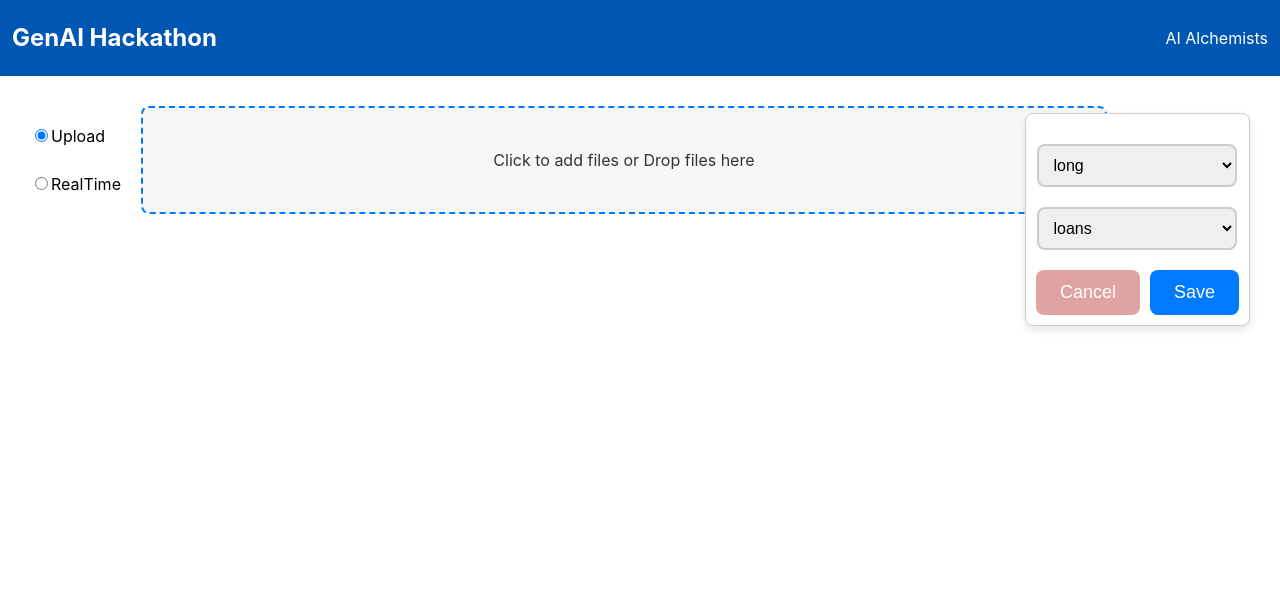
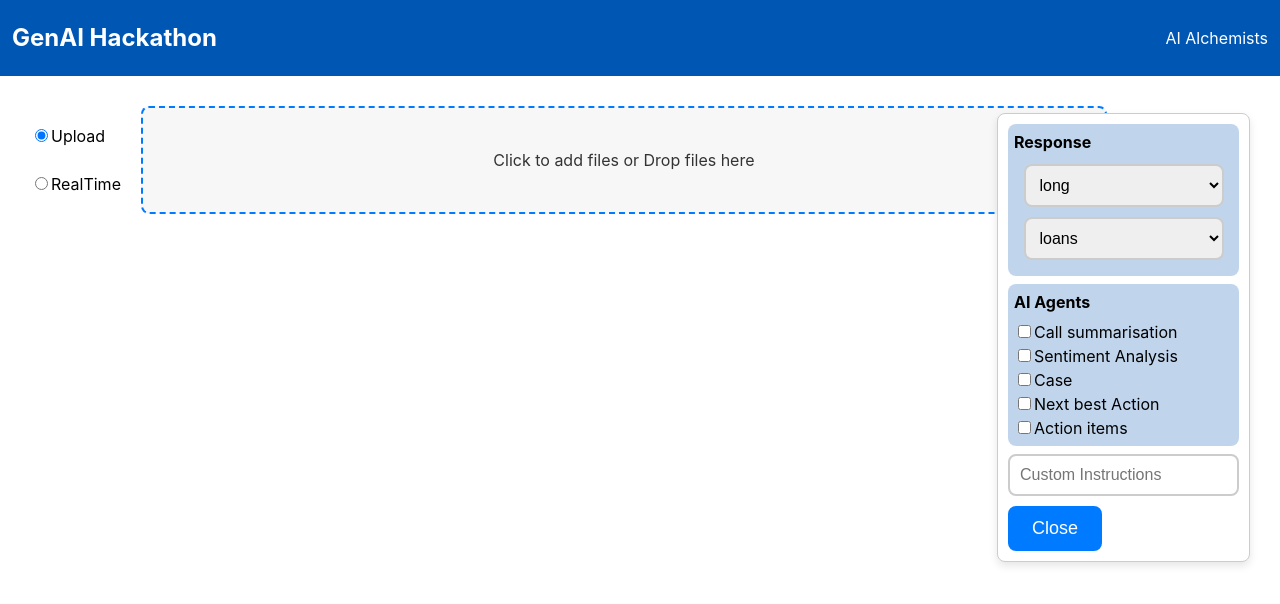
Before and after one commit to AiAlchemy-2024/AiAlchemy-2024, a React (Vite) app in the folder Frontend/: page / in a window 1280 px wide. Both pictures are taken after a click on the icon 1238 px from the left and 124 px from the top of the page. Shown: the top 604 px of the page. Built offline with nearby package versions, Linux system fonts and the light colour scheme.

Commit message:
more cust

```diff
--- a/Frontend/src/App.css
+++ b/Frontend/src/App.css
@@ -77,6 +77,19 @@ form {
   z-index: 1000;
 }
 
+.popup .sectioned {
+  padding: 6px;
+  background-color: #0057b33f;
+  border-radius: 8px;
+  margin-bottom: 8px;
+}
+
+.section-heading{
+  font-weight: bold;
+  font: 16px;
+  margin-bottom: 6px;
+}
+
 .mybutton {
   padding: 12px 24px;
   border: none;
@@ -110,7 +123,7 @@ form {
 
 .select-container {
   width: 200px;
-  margin: 20px auto;
+  margin: 10px auto;
 }
 
 .custom-select {
@@ -127,7 +140,22 @@ form {
   box-shadow: 0 0 5px rgba(0, 123, 255, 0.5);
 }
 
-.loading-container{
+.text-field {
+  padding: 10px;
+  border: 2px solid #ccc;
+  border-radius: 8px;
+  font-size: 16px;
+  transition: border-color 0.3s, box-shadow 0.3s;
+  margin-bottom: 10px;
+}
+
+.text-field:focus {
+  border-color: #007bff;
+  box-shadow: 0 0 5px rgba(0, 123, 255, 0.5);
+  outline: none;
+}
+
+.loading-container {
   width: 100%;
   display: flex;
   justify-content: center;
--- a/Frontend/src/App.jsx
+++ b/Frontend/src/App.jsx
@@ -29,10 +29,7 @@ const App = () => {
 
   console.log(fileContent);
 
-  const [customisations, setCustomisations] = useState({
-    summaryLength: "long",
-    profile: "loans",
-  });
+
 
   const fileInputRef = useRef(null);
   const popupRef = useRef(null);
@@ -53,6 +50,7 @@ const App = () => {
 
   const handleDrop = useCallback((event) => {
     event.preventDefault();
+
 
     if (!["text/plain"].includes(event.dataTransfer.files[0].type)) {
       alert("Only text files are allowed");
@@ -85,6 +83,9 @@ const App = () => {
       alert("Please select a file");
       return;
     }
+
+    const customisations = popupRef.current.getCustomisations()
+    console.log(customisations)
 
     // const formData = new FormData();
     // formData.append("audio", file);
@@ -141,7 +142,7 @@ const App = () => {
             <path d="m370-80-16-128q-13-5-24.5-12T307-235l-119 50L78-375l103-78q-1-7-1-13.5v-27q0-6.5 1-13.5L78-585l110-190 119 50q11-8 23-15t24-12l16-128h220l16 128q13 5 24.5 12t22.5 15l119-50 110 190-103 78q1 7 1 13.5v27q0 6.5-2 13.5l103 78-110 190-118-50q-11 8-23 15t-24 12L590-80H370Zm70-80h79l14-106q31-8 57.5-23.5T639-327l99 41 39-68-86-65q5-14 7-29.5t2-31.5q0-16-2-31.5t-7-29.5l86-65-39-68-99 42q-22-23-48.5-38.5T533-694l-13-106h-79l-14 106q-31 8-57.5 23.5T321-633l-99-41-39 68 86 64q-5 15-7 30t-2 32q0 16 2 31t7 30l-86 65 39 68 99-42q22 23 48.5 38.5T427-266l13 106Zm42-180q58 0 99-41t41-99q0-58-41-99t-99-41q-59 0-99.5 41T342-480q0 58 40.5 99t99.5 41Zm-2-140Z" />
           </svg>
 
-          <PopupNav ref={popupRef} setCustomisations={setCustomisations} />
+          <PopupNav ref={popupRef} />
 
           <Button type={"submit"} label={"Generate"} />
         </div>
--- a/Frontend/src/PopupNav.jsx
+++ b/Frontend/src/PopupNav.jsx
@@ -1,11 +1,27 @@
-import React, { forwardRef, useImperativeHandle, useState } from "react";
+import React, {
+  forwardRef,
+  useImperativeHandle,
+  useRef,
+  useState,
+} from "react";
 import Button from "./Button";
 
 const PopupNav = forwardRef((props, ref) => {
   const [isOpen, setIsOpen] = useState(false);
 
+  const [customisations, setCustomisations] = useState({
+    summaryLength: "long",
+    profile: "loans",
+    AiAgents: [],
+    customInstructions: "",
+  });
+
+  const inputRef = useRef();
 
   useImperativeHandle(ref, () => ({
+    getCustomisations: () => {
+      return customisations;
+    },
     showPopup: () => {
       setIsOpen(true);
     },
@@ -23,15 +39,19 @@ const PopupNav = forwardRef((props, ref) => {
       label: "Profile",
       options: ["loans", "mortgages"],
     },
+    agents: [
+      "Call summarisation",
+      "Sentiment Analysis",
+      "Case",
+      "Next best Action",
+      "Action items",
+    ],
   };
 
   const onChangeHandler = (key, e) => {
-    props.setCustomisations(prev => ({...prev, [key] : e.target.value}))
+    setCustomisations((prev) => ({ ...prev, [key]: e.target.value }));
   };
 
-  const cancelClickhandler = () => {
-    setIsOpen(false);
-  };
   const saveClickHandler = () => {
     setIsOpen(false);
   };
@@ -40,25 +60,64 @@ const PopupNav = forwardRef((props, ref) => {
 
   return (
     <div className="popup">
-      <Dropdown
-        item={dropdownOptions.summaryLength}
-        onChange={onChangeHandler.bind(this,'summaryLength')}
+      <div className="sectioned">
+        <div className="section-heading">Response</div>
+        <Dropdown
+          item={dropdownOptions.summaryLength}
+          onChange={onChangeHandler.bind(this, "summaryLength")}
+        />
+        <Dropdown
+          item={dropdownOptions.profile}
+          onChange={onChangeHandler.bind(this, "profile")}
+        />
+      </div>
+
+      <div className="sectioned">
+        <div className="section-heading">AI Agents</div>
+        {dropdownOptions.agents.map((item) => (
+          <CheckBox
+            isChecked={customisations.AiAgents.includes(item)}
+            key={item}
+            item={item}
+            onChange={() => {
+              const ind = customisations.AiAgents.indexOf(item);
+              if (ind !== -1) customisations.AiAgents.splice(ind, 1);
+              else customisations.AiAgents.push(item);
+            }}
+          />
+        ))}
+      </div>
+
+      <input
+        value={customisations.customInstructions}
+        onChange={(e) =>
+          setCustomisations((prev) => ({
+            ...prev,
+            customInstructions: e.target.value,
+          }))
+        }
+        className="text-field"
+        type="text"
+        placeholder="Custom Instructions"
       />
-      <Dropdown
-        item={dropdownOptions.profile}
-        onChange={onChangeHandler.bind(this,'profile')}
-      />
+
       <div className="popup-buttons-container">
-        <Button
-          variant={"secondary"}
-          label="Cancel"
-          onClick={cancelClickhandler}
-        />
-        <Button label="Save" onClick={saveClickHandler} />
+        <Button label="Close" onClick={saveClickHandler} />
       </div>
     </div>
   );
 });
+
+const CheckBox = ({ item, isChecked, onChange }) => {
+  return (
+    <div>
+      <label>
+        <input type="checkbox" defaultChecked={isChecked} onChange={onChange} />
+        {item}
+      </label>
+    </div>
+  );
+};
 
 const Dropdown = ({ item, onChange }) => {
   return (
```
